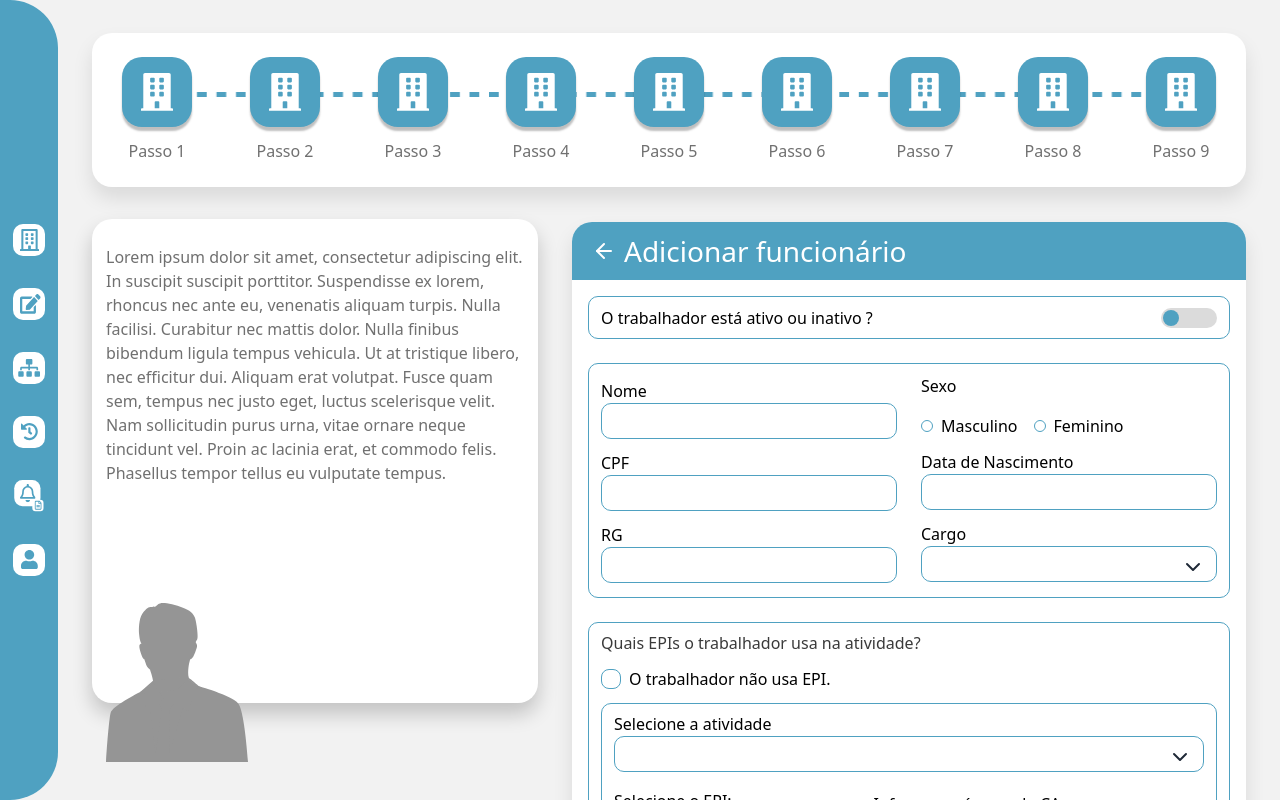
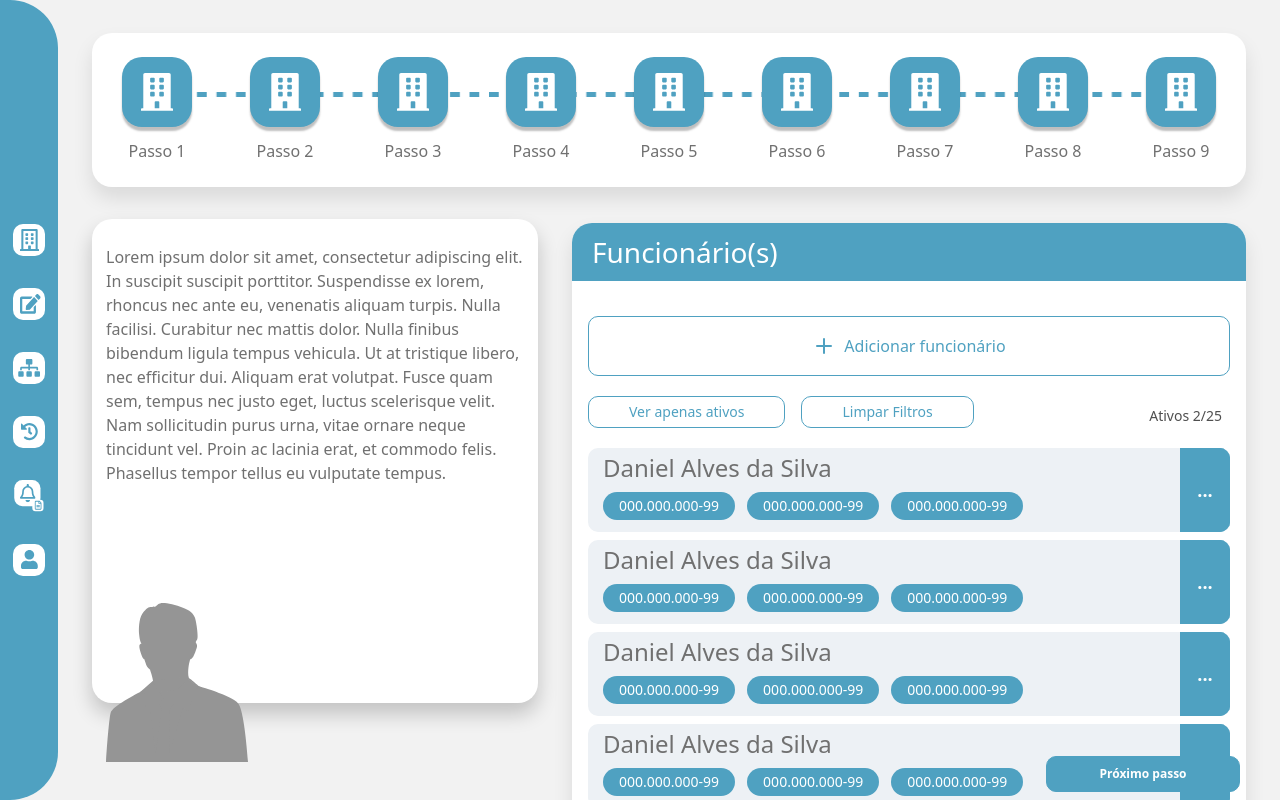
Before and after one commit to zkauansantos/SEA-test, a React (Vite) app: page / in a window 1280 px wide. Shown: the top 800 px of the page. Built offline with nearby package versions, Linux system fonts and the light colour scheme.

Commit message:
refactor: componentized button

```diff
--- /dev/null
+++ b/src/app/components/Button.tsx
@@ -0,0 +1,18 @@
+import { ComponentProps } from "react";
+import cn from "../../utils/cn";
+
+interface ButtonProps extends ComponentProps<"button"> {}
+
+export default function Button({ className, children, ...props }: ButtonProps) {
+  return (
+    <button
+      {...props}
+      className={cn(
+        "border border-blue-theme w-full h-[36px] mt-3 rounded-[10px] hover:bg-blue-theme/20 transition-colors",
+        className
+      )}
+    >
+      {children}
+    </button>
+  );
+}
--- /dev/null
+++ b/src/app/components/EmployeeCard.tsx
@@ -0,0 +1,29 @@
+import Button from "./Button";
+
+export default function EmployeeCard() {
+  return (
+    <div className='relative flex items-baseline w-full pl-[15px] h-[84px] justify-between rounded-[10px] bg-blue-theme0 overflow-hidden'>
+      <div className='flex flex-col gap-2 '>
+        <p className='text-gray-theme100 text-2xl mt-1'>
+          Daniel Alves da Silva
+        </p>
+
+        <div className='flex items-center gap-3'>
+          <span className='bg-blue-theme rounded-[36px] py-1 px-4 text-white text-sm'>
+            000.000.000-99
+          </span>
+          <span className='bg-blue-theme rounded-[36px] py-1 px-4 text-white text-sm'>
+            000.000.000-99
+          </span>
+          <span className='bg-blue-theme rounded-[36px] py-1 px-4 text-white text-sm'>
+            000.000.000-99
+          </span>
+        </div>
+      </div>
+
+      <Button className='mt-0 rounded-none max-w-[50px] bg-blue-theme text-white text-lg font-bold absolute right-0 top-0 h-full flex items-center justify-center hover:bg-blue-theme/80'>
+        ...
+      </Button>
+    </div>
+  );
+}
--- a/src/app/components/EmployeesList.tsx
+++ b/src/app/components/EmployeesList.tsx
@@ -1,62 +1,38 @@
 import { Plus } from "lucide-react";
 import { useState } from "react";
 import Switch from "react-switch";
+import Button from "./Button";
+import EmployeeCard from "./EmployeeCard";
 
 export default function EmployeesList() {
   const [isConclused, setIsConclused] = useState(false);
 
   return (
-    <div className='w-full max-h-[484px] h-full flex flex-col gap-[35px] rounded-[20px] overflow-hidden bg-white shadow-[0px_11px_20px_0px_rgba(0,0,0,0.1)]'>
+    <div className='w-full h-full flex flex-col gap-[35px] rounded-[20px] overflow-hidden bg-white shadow-[0px_11px_20px_0px_rgba(0,0,0,0.1)]'>
       <header className=' bg-blue-theme w-full pl-5 py-2'>
         <h2 className='text-white text-[28px]'>Funcionário(s)</h2>
       </header>
 
       <div className='px-4'>
-        <button className='w-full border border-blue-theme rounded-[10px] h-[60px] flex items-center justify-center gap-2 text-blue-theme'>
+        <Button className='mt-0 h-[60px] flex items-center justify-center gap-2 text-blue-theme'>
           <Plus />
           <span>Adicionar funcionário</span>
-        </button>
+        </Button>
 
         <div className='w-full flex items-start justify-start gap-4 mt-5 text-blue-theme text-sm relative'>
-          <button className='border-blue-theme border h-[32px] px-10 rounded-[10px]'>
+          <Button className='mt-0 w-auto h-[32px] px-10'>
             Ver apenas ativos
-          </button>
-          <button className='border-blue-theme border h-[32px] px-10 rounded-[10px]'>
-            Limpar Filtros
-          </button>
+          </Button>
+          <Button className='mt-0 w-auto h-[32px] px-10'>Limpar Filtros</Button>
 
-          <span className='text-gray-theme200 absolute right-2 top-2.5'>Ativos 2/25</span>
+          <span className='text-gray-theme200 absolute right-2 top-2.5'>
+            Ativos 2/25
+          </span>
         </div>
 
-
-        <div className='overflow-y-auto space-y-2 h-[180px] w-full mt-5 gap-2'>
+        <div className='overflow-y-auto space-y-2 h-[355px] w-full mt-5 gap-2'>
           {Array.from(Array(5)).map((_, i) => (
-            <div
-              key={i}
-              className='relative flex items-baseline w-full pl-[15px] h-[84px] justify-between rounded-[10px] bg-blue-theme0 overflow-hidden'
-            >
-              <div className='flex flex-col gap-2 '>
-                <p className='text-gray-theme100 text-2xl mt-1'>
-                  Daniel Alves da Silva
-                </p>
-
-                <div className='flex items-center gap-3'>
-                  <span className='bg-blue-theme rounded-[36px] py-1 px-4 text-white text-sm'>
-                    000.000.000-99
-                  </span>
-                  <span className='bg-blue-theme rounded-[36px] py-1 px-4 text-white text-sm'>
-                    000.000.000-99
-                  </span>
-                  <span className='bg-blue-theme rounded-[36px] py-1 px-4 text-white text-sm'>
-                    000.000.000-99
-                  </span>
-                </div>
-              </div>
-
-              <button className='w-full max-w-[50px] bg-blue-theme text-white text-lg font-bold absolute right-0 top-0 h-full flex items-center justify-center'>
-                ...
-              </button>
-            </div>
+            <EmployeeCard key={i} />
           ))}
         </div>
 
--- a/src/app/index.tsx
+++ b/src/app/index.tsx
@@ -2,9 +2,10 @@ import CommentBlock from "./components/CommentBlock";
 import Sidebar from "./components/Sidebar";
 
 import "../styles/styles.css";
-// import EmployeesList from "./components/EmployeesList";
+import EmployeesList from "./components/EmployeesList";
 import MultiStep from "./components/MultiStep";
-import Form from "./components/Form";
+import Button from "./components/Button";
+// import Form from "./components/Form";
 
 export default function App() {
   return (
@@ -17,9 +18,13 @@ export default function App() {
 
       <div className='h-full w-full flex items-baseline gap-[34px] mb-[59px]'>
         <CommentBlock />
-        {/* <EmployeesList /> */}
-        <Form/>
+        <EmployeesList />
+        {/* <Form/> */}
       </div>
+
+      <Button className='absolute right-10 bottom-2 max-w-[194px] bg-blue-theme text-white text-xs font-bold hover:bg-blue-theme/80'>
+        Próximo passo
+      </Button>
     </div>
   );
 }
```
